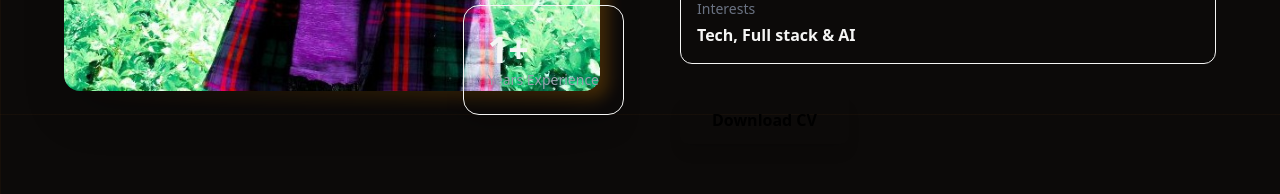
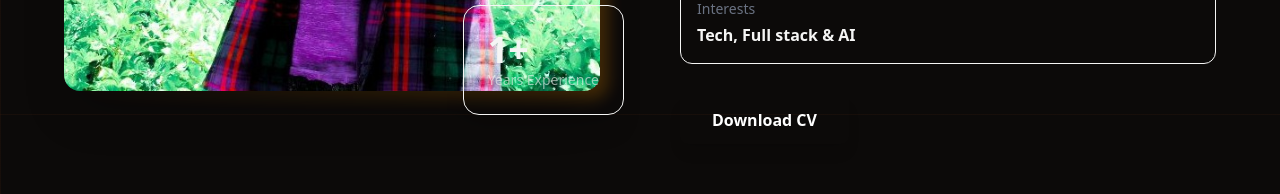
Before and after one commit to biniam7534/portfolio, a React (Vite) app in the folder client/: page / in a window 1280 px wide. Shown: the part 1486-1680 px from the top of the page. Built offline with nearby package versions, Linux system fonts and the light colour scheme.

Commit message:
to change color style

```diff
--- a/client/src/components/about.jsx
+++ b/client/src/components/about.jsx
@@ -27,7 +27,7 @@ const About = () => {
                         {/* Experience Card Overlay */}
                         <div className='absolute -bottom-6 -right-6 bg-secondary p-6 rounded-2xl shadow-xl border border-accent/20 ssm:hidden md:block'>
                             <p className='text-4xl font-bold text-accent'>1+</p>
-                            <p className='text-gray-400 text-sm'>Years Experience</p>
+                            <p className='opacity-60 text-sm'>Years Experience</p>
                         </div>
                     </div>
 
@@ -64,7 +64,7 @@ const About = () => {
                             <a
                                 href={CV}
                                 download="Biniam_Abu_CV.pdf"
-                                className='px-8 py-3 bg-accent text-black rounded-lg font-bold hover:brightness-110 transition-all shadow-lg shadow-accent/20 inline-block text-center'
+                                className='px-8 py-3 bg-accent text-white rounded-lg font-bold hover:brightness-110 transition-all shadow-lg shadow-accent/20 inline-block text-center'
                             >
                                 Download CV
                             </a>
--- a/client/src/components/hero.jsx
+++ b/client/src/components/hero.jsx
@@ -30,7 +30,7 @@ const Hero = () => {
                 <p className='text-gray-400 text-lg mb-8 leading-relaxed'>
                     Building modern, responsive, and highly interactive web applications that solve real-world problems.
                 </p>
-                <a href="#about" className='inline-block px-10 py-4 bg-accent rounded-full font-bold text-lg hover:brightness-110 transition-all shadow-lg shadow-accent/20 hover:shadow-accent/40 transform hover:-translate-y-1 text-black'>
+                <a href="#about" className='inline-block px-10 py-4 bg-accent rounded-full font-bold text-lg hover:brightness-110 transition-all shadow-lg shadow-accent/20 hover:shadow-accent/40 transform hover:-translate-y-1 text-white'>
                     View Projects
                 </a>
             </div>
--- a/client/src/index.css
+++ b/client/src/index.css
@@ -8,11 +8,11 @@
     color-scheme: light dark;
     --primary: #fafaf9;
     --secondary: #f5f5f4;
-    --accent: #d97706;
+    --accent: #f97316;
     --text-color: #0c0a09;
     --bg-color: var(--primary);
     --grid-color: rgba(0, 0, 0, 0.04);
-    --accent-glow: rgba(217, 119, 6, 0.04);
+    --accent-glow: rgba(249, 115, 22, 0.05);
 
     font-synthesis: none;
     text-rendering: optimizeLegibility;
@@ -23,11 +23,11 @@
 .dark {
     --primary: #0c0a09;
     --secondary: #1c1917;
-    --accent: #d97706;
+    --accent: #f97316;
     --text-color: #f5f5f4;
     --bg-color: var(--primary);
-    --grid-color: rgba(217, 119, 6, 0.05);
-    --accent-glow: rgba(217, 119, 6, 0.15);
+    --grid-color: rgba(249, 115, 22, 0.05);
+    --accent-glow: rgba(249, 115, 22, 0.15);
 }
 
 body {
```
